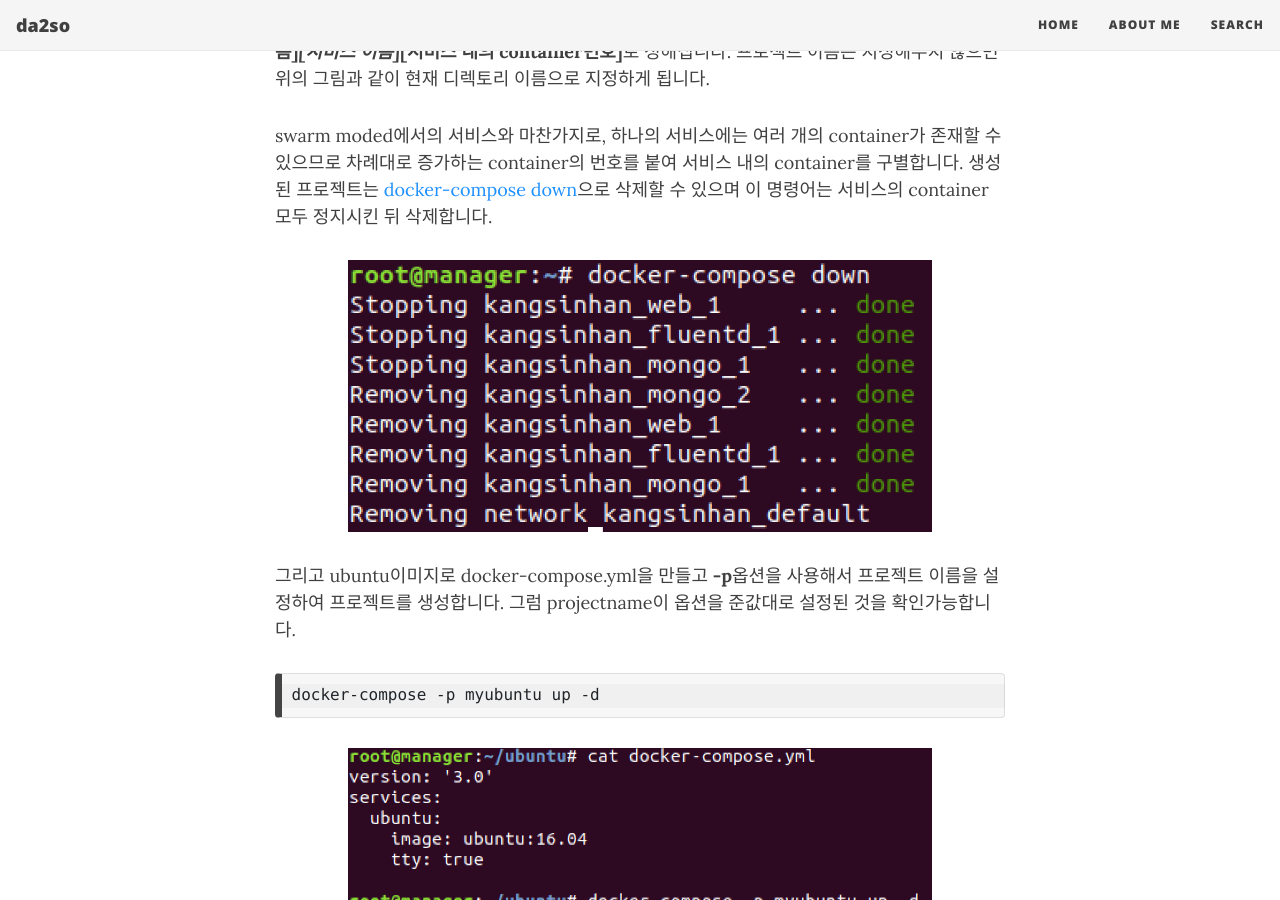
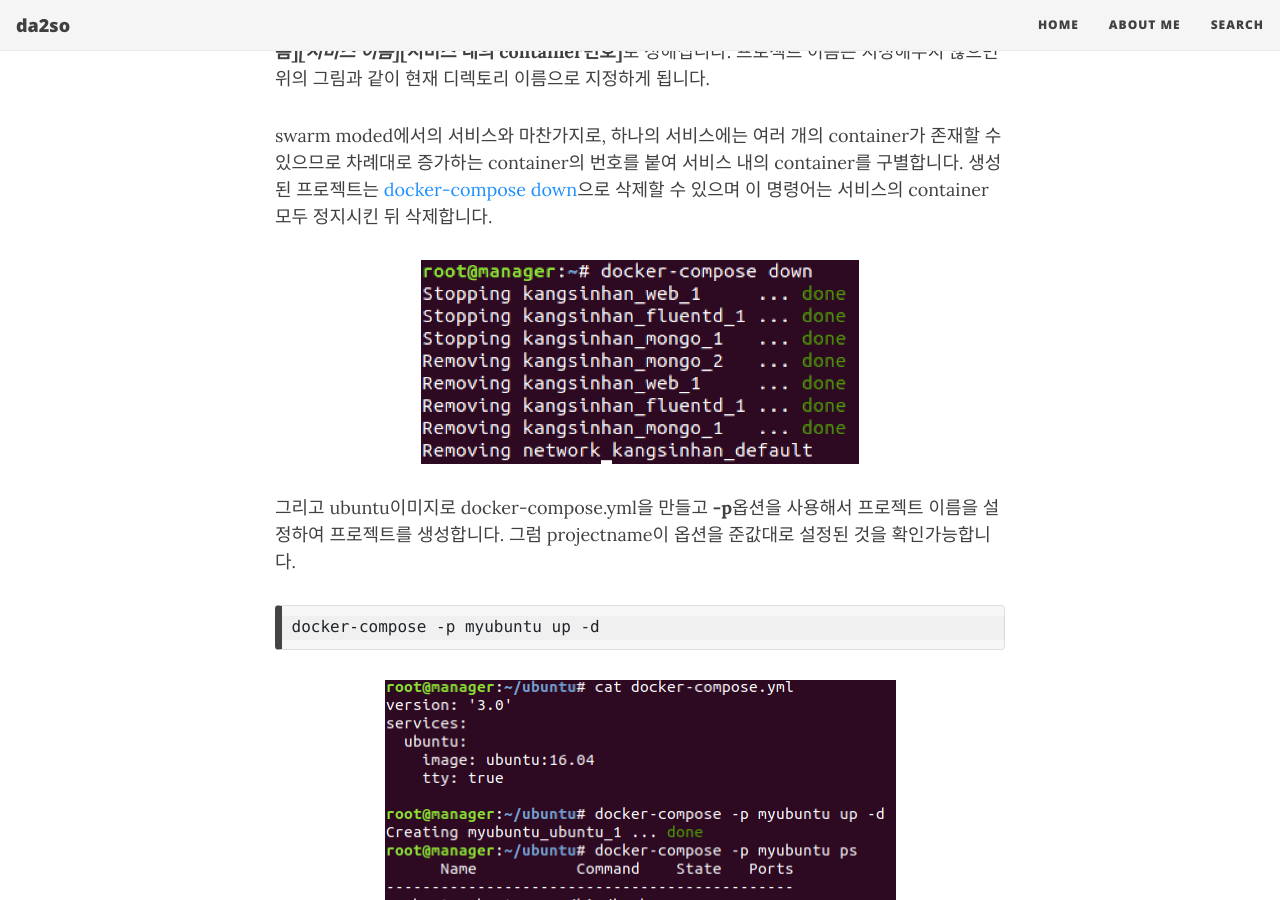
Before and after one commit to da2so/da2so.github.io, a Jekyll site: the page built from _posts/2022-01-15-Docker_Kubernetes8.md, in a window 1280 px wide and 900 px high, scrolled down 3537 px. Built offline with Jekyll 4.4.1, drawn with Linux system fonts in a browser that asks for light colours; nearby versions of some CDN libraries.

Commit message:
Update 2022-01-15-Docker_Kubernetes8.md

````diff
--- a/_posts/2022-01-15-Docker_Kubernetes8.md
+++ b/_posts/2022-01-15-Docker_Kubernetes8.md
@@ -102,7 +102,7 @@ docker-compose up -d
 
 swarm moded에서의 서비스와 마찬가지로, 하나의 서비스에는 여러 개의 container가 존재할 수 있으므로 차례대로 증가하는 container의 번호를 붙여 서비스 내의 container를 구별합니다. 생성된 프로젝트는 <span style="color:DodgerBlue">docker-compose down</span>으로 삭제할 수 있으며 이 명령어는 서비스의 container모두 정지시킨 뒤 삭제합니다.
 
-![1](https://da2so.github.io/assets/post_img/2022-01-15-Docker_Kubernetes8/3.png){: .mx-auto.d-block width="80%" :}
+![1](https://da2so.github.io/assets/post_img/2022-01-15-Docker_Kubernetes8/3.png){: .mx-auto.d-block width="60%" :}
 
 그리고 ubuntu이미지로 docker-compose.yml을 만들고 **-p**옵션을 사용해서 프로젝트 이름을 설정하여 프로젝트를 생성합니다. 그럼 projectname이 옵션을 준값대로 설정된 것을 확인가능합니다.
 
@@ -110,7 +110,7 @@ swarm moded에서의 서비스와 마찬가지로, 하나의 서비스에는 여
 docker-compose -p myubuntu up -d
 ```
 
-![1](https://da2so.github.io/assets/post_img/2022-01-15-Docker_Kubernetes8/4.png){: .mx-auto.d-block width="80%" :}
+![1](https://da2so.github.io/assets/post_img/2022-01-15-Docker_Kubernetes8/4.png){: .mx-auto.d-block width="70%" :}
 
 ### 1.3 docker swarm mode와 연동
 
@@ -136,4 +136,4 @@ docker stack deploy -c docker-compose.yml stack_test
 docker stack rm stack_test
 ```
 
-![1](https://da2so.github.io/assets/post_img/2022-01-15-Docker_Kubernetes8/6.png){: .mx-auto.d-block width="80%" :}
+![1](https://da2so.github.io/assets/post_img/2022-01-15-Docker_Kubernetes8/6.png){: .mx-auto.d-block width="60%" :}
````
